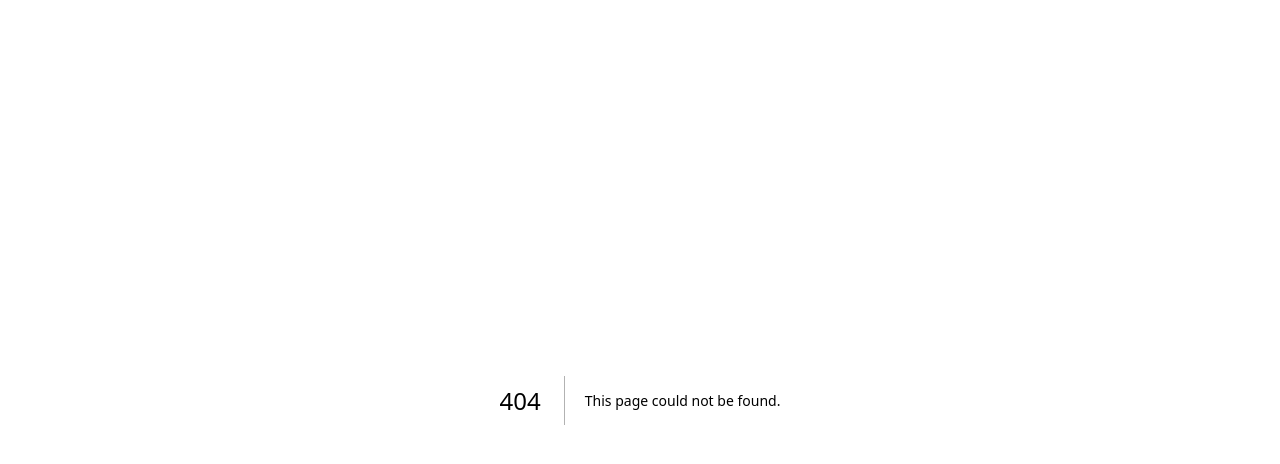
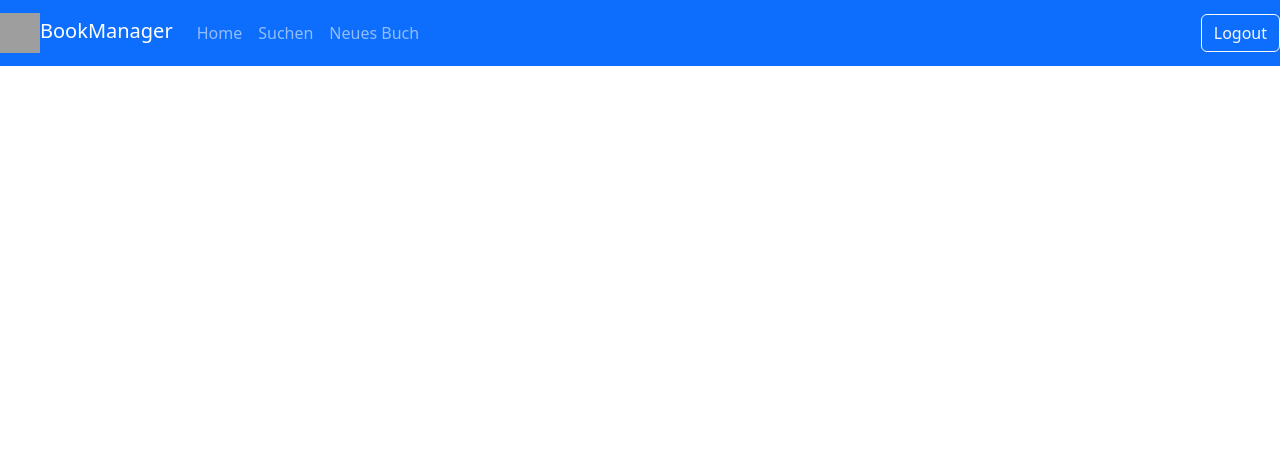
Before and after one commit to inesoetling/SPA-mit-React-Next-GraphQL, a Next.js app in the folder frontend/: page /books in a window 1280 px wide. Before the commit this address had no page. Shown: the top 464 px of the page. Built offline with nearby package versions, Linux system fonts and the light colour scheme; grey boxes are pictures that could not be loaded.

Commit message:
chore: Navigationsleiste hinzufügen

```diff
--- /dev/null
+++ b/frontend/src/app/books/page.tsx
@@ -0,0 +1,9 @@
+import Header from "../../components/Layout/header";
+
+export default function BooksPage() {
+  return (
+    <main>
+      <Header />
+    </main>
+  );
+}
```
Also changed, not shown: frontend/src/app/create/page.tsx (added, +9 -0 lines).
